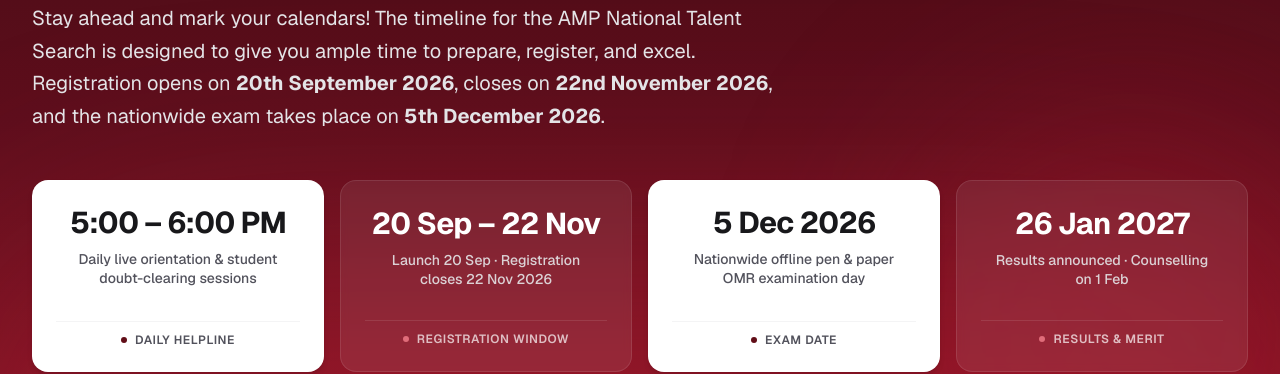
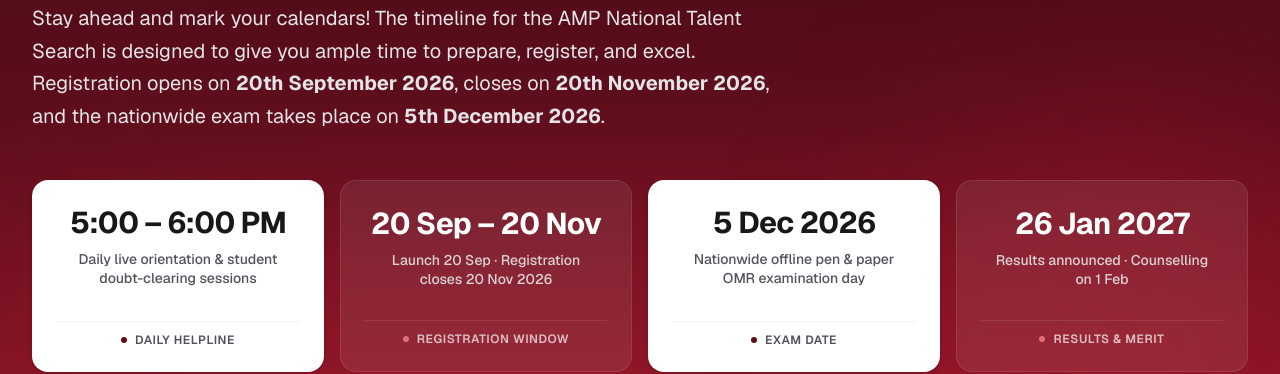
Before and after one commit to ansariafzal-ka/AMP-World-NTS-Web-Application-, a Next.js app: page /Important_Dates in a window 1280 px wide. Shown: the part 321-695 px from the top of the page. Built offline with nearby package versions, Linux system fonts and the light colour scheme.

Commit message:
Updated the dates

```diff
--- a/src/app/(public)/Important_Dates/page.tsx
+++ b/src/app/(public)/Important_Dates/page.tsx
@@ -8,7 +8,7 @@ import DatesCTA from "@/components/ui/DatesCTA";
 export const metadata = {
   title: "Important Dates - AMP NTS 2026 Schedule",
   description:
-    "Official schedule and important dates for AMP National Talent Search 2026: Launch on 20 Sep 2026, Registration Closes on 22 Nov 2026, Exam on 5 Dec 2026, Results on 26 Jan 2027, and Counselling on 1 Feb 2027.",
+    "Official schedule and important dates for AMP National Talent Search 2026: Launch on 20 Sep 2026, Registration Closes on 20 Nov 2026, Exam on 5 Dec 2026, Results on 26 Jan 2027, and Counselling on 1 Feb 2027.",
 };
 
 export default function ImportantDatesPage() {
--- a/src/components/faqs/FaqData.tsx
+++ b/src/components/faqs/FaqData.tsx
@@ -343,7 +343,7 @@ export const FAQ_CATEGORIES: FaqCategory[] = [
               Yes, simply go to <strong>My Registration Details Tab</strong> on AMP World mobile app, and click edit to make the relevant changes.
             </p>
             <p className="font-semibold text-[#610D17]">
-              The edit can only be done till the last date of Registration i.e., Sunday, 22nd November 2026.
+              The edit can only be done till the last date of Registration i.e., Friday, 20th November 2026.
             </p>
           </div>
         ),
--- a/src/components/ui/CtaBanner.tsx
+++ b/src/components/ui/CtaBanner.tsx
@@ -11,7 +11,7 @@ export default function CtaBanner() {
           </h2>
 
           <p className="mt-3 sm:mt-4 text-sm sm:text-base lg:text-lg text-zinc-200 max-w-2xl mx-auto font-normal">
-            Join 2 Lakh+ students across India in AMP National Talent Search 2026. Registrations close on 22nd November 2026 · Exam on 5th December 2026.
+            Join 2 Lakh+ students across India in AMP National Talent Search 2026. Registrations close on 20th November 2026 · Exam on 5th December 2026.
           </p>
 
           <div className="mt-8 flex flex-col sm:flex-row flex-wrap items-center justify-center gap-3 sm:gap-4">
--- a/src/components/ui/DatesHero.tsx
+++ b/src/components/ui/DatesHero.tsx
@@ -31,7 +31,7 @@ export default function DatesHero() {
           <p className="mt-3 sm:mt-4 text-base sm:text-lg md:text-xl text-zinc-200 leading-relaxed font-normal max-w-3xl">
             Stay ahead and mark your calendars! The timeline for the AMP National Talent Search is
             designed to give you ample time to prepare, register, and excel. Registration opens on{" "}
-            <strong>20th September 2026</strong>, closes on <strong>22nd November 2026</strong>, and
+            <strong>20th September 2026</strong>, closes on <strong>20th November 2026</strong>, and
             the nationwide exam takes place on <strong>5th December 2026</strong>.
           </p>
         </div>
@@ -60,10 +60,10 @@ export default function DatesHero() {
           <div className="rounded-2xl border border-white/10 bg-white/[0.08] p-4 sm:p-5 lg:p-6 min-h-[150px] sm:min-h-[165px] lg:h-48 flex flex-col justify-between text-center backdrop-blur-xs">
             <div>
               <span className="text-xl sm:text-2xl lg:text-3xl font-bold tracking-tight text-white leading-tight block">
-                20 Sep – 22 Nov
+                20 Sep – 20 Nov
               </span>
               <p className="mt-2 text-xs sm:text-sm text-zinc-200/90 leading-snug font-medium max-w-[220px] mx-auto">
-                Launch 20 Sep · Registration closes 22 Nov 2026
+                Launch 20 Sep · Registration closes 20 Nov 2026
               </p>
             </div>
             <div className="flex items-center justify-center gap-2 pt-2.5 border-t border-white/10">
--- a/src/components/ui/DatesTimeline.tsx
+++ b/src/components/ui/DatesTimeline.tsx
@@ -114,7 +114,7 @@ export default function DatesTimeline() {
       id: "registration-closes",
       step: "04",
       title: "Registration Closes",
-      schedule: "22nd November 2026",
+      schedule: "20th November 2026",
       status: "Confirmed",
       statusType: "confirmed",
       description:
--- a/src/components/ui/hero-section.tsx
+++ b/src/components/ui/hero-section.tsx
@@ -108,7 +108,7 @@ export default function HeroSection() {
                       Registration Closes
                     </span>
                     <span className="text-sm sm:text-base font-extrabold text-white tracking-tight">
-                      22 Nov 2026
+                      20 Nov 2026
                     </span>
                   </div>
                 </div>
```
Also changed, not shown: 1 other file (tests, documents, lock files or other folders).
